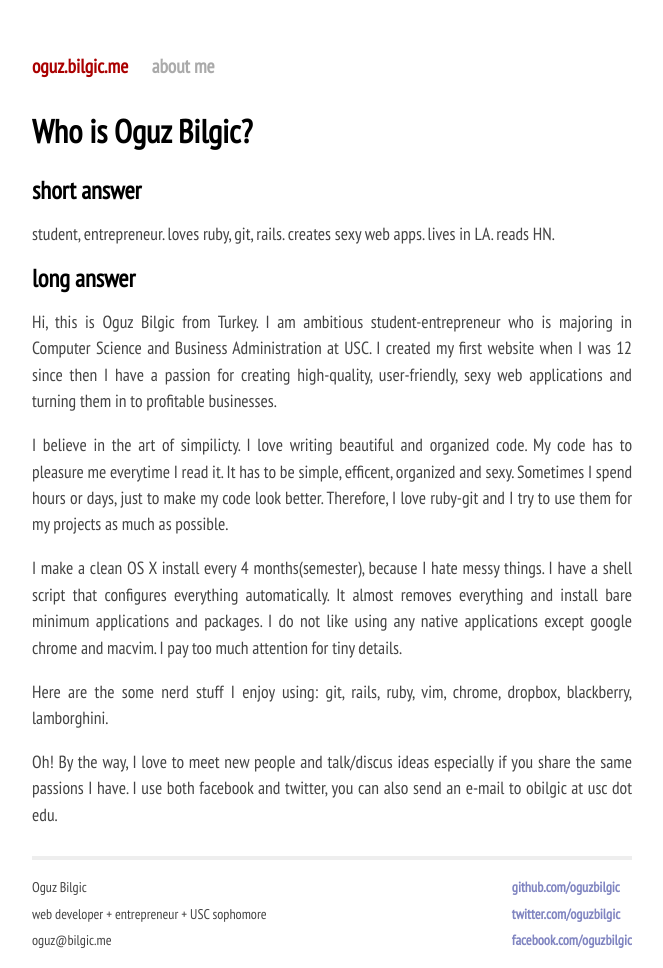
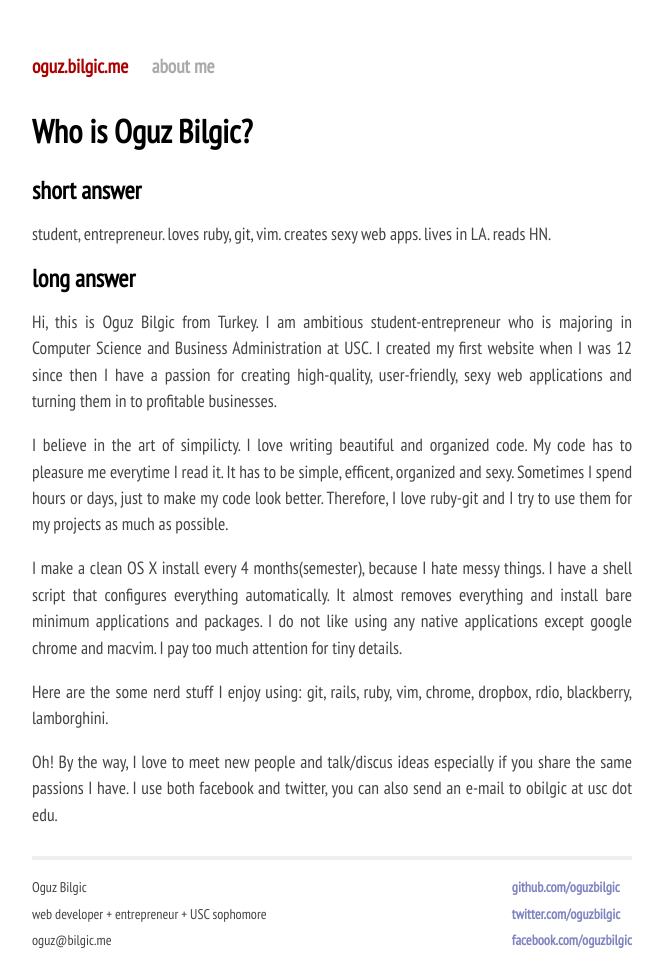
Before and after one commit to oguzbilgic/oguzbilgic.github.com, a Jekyll site: the page built from about.md, in a window 1280 px wide. Shown: the whole page, without its empty margins (308-971 px from the left). Built offline with Jekyll 4.4.1, drawn with Linux system fonts in a browser that asks for light colours; Markdown is read by kramdown in place of the engine named in the settings.

Commit message:
Update about me page

```diff
--- a/about.md
+++ b/about.md
@@ -8,7 +8,7 @@ permalink: about.html
 
 ## short answer
 
-student, entrepreneur. loves ruby, git, rails. creates sexy web apps. lives in LA. reads HN.
+student, entrepreneur. loves ruby, git, vim. creates sexy web apps. lives in LA. reads HN.
 
 ## long answer
 Hi, this is Oguz Bilgic from Turkey. I am ambitious student-entrepreneur who is majoring in Computer Science and Business Administration at USC. I created my first website when I was 12 since then I have a passion for creating high-quality, user-friendly, sexy web applications and turning them in to profitable businesses.
@@ -17,6 +17,6 @@ I believe in the art of simpilicty. I love writing beautiful and organized code.
 
 I make a clean OS X install every 4 months(semester), because I hate messy things. I have a shell script that configures everything automatically. It almost removes everything and install bare minimum applications and packages. I do not like using any native applications except google chrome and macvim. I pay too much attention for tiny details.
 
-Here are the some nerd stuff I enjoy using: git, rails, ruby, vim, chrome, dropbox, blackberry, lamborghini.
+Here are the some nerd stuff I enjoy using: git, rails, ruby, vim, chrome, dropbox, rdio, blackberry, lamborghini.
 
 Oh! By the way, I love to meet new people and talk/discus ideas especially if you share the same passions I have. I use both facebook and twitter, you can also send an e-mail to obilgic at usc dot edu.
```
